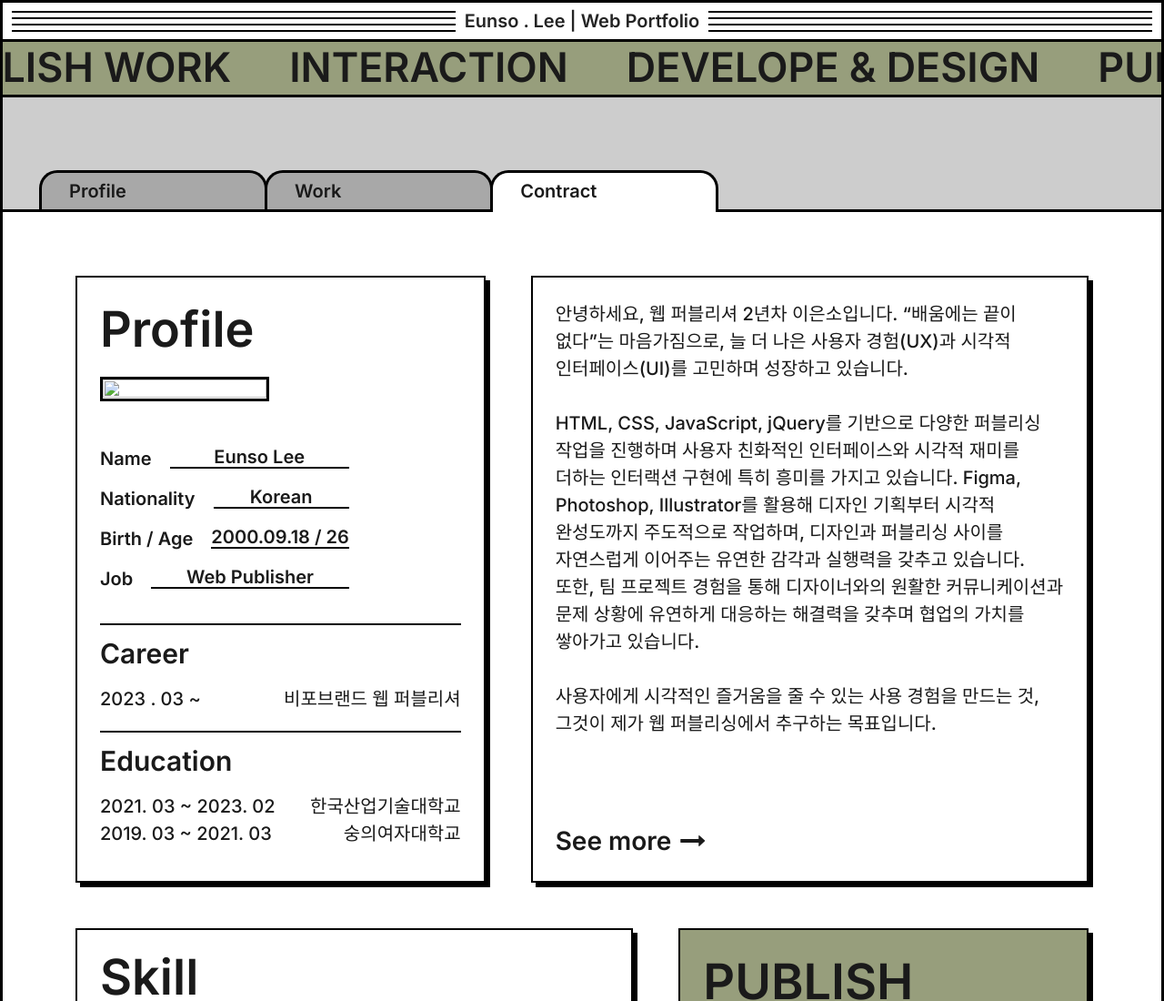
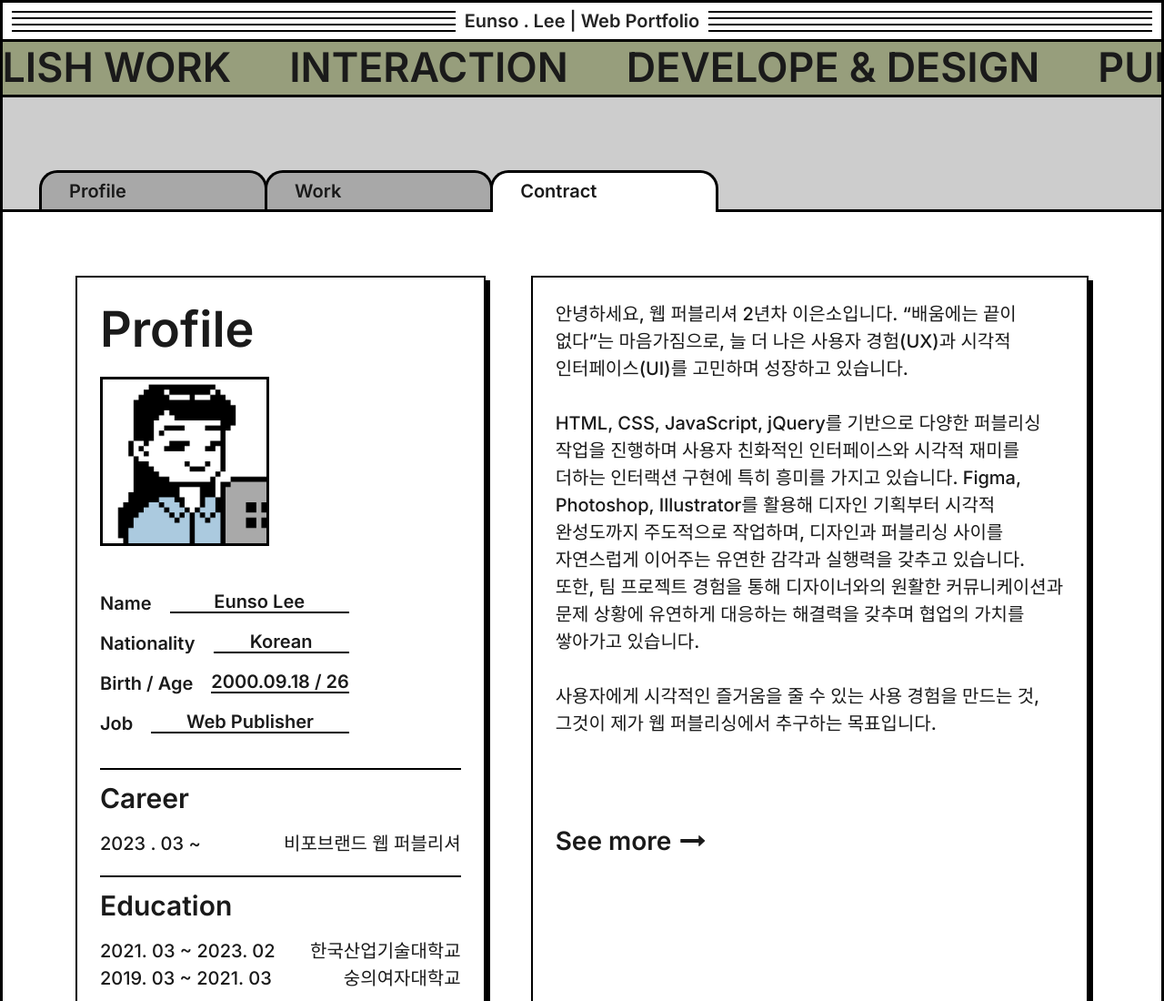
Before and after one commit to dmsth7041/portfolio, a plain HTML site: page index.html in a window 1280 px wide. Shown: the top 1100 px of the page at 91% size. Drawn offline with nearby package versions, Linux system fonts and the light colour scheme; the site is published under a folder, as on GitHub Pages, so addresses that start at the root find nothing.

Commit message:
Update index.html

```diff
--- a/index.html
+++ b/index.html
@@ -74,7 +74,7 @@
     <h2>Profile</h2>
 
     <div id="profile-flex">
-    <div class="pic"><img src="/img/profile.png"></div>
+    <div class="pic"><img src="img/profile.png"></div>
     <div class="about">
         <p>Name<span>Eunso Lee</span></p>
         <p><br> Nationality<span>Korean</span></p>
```
